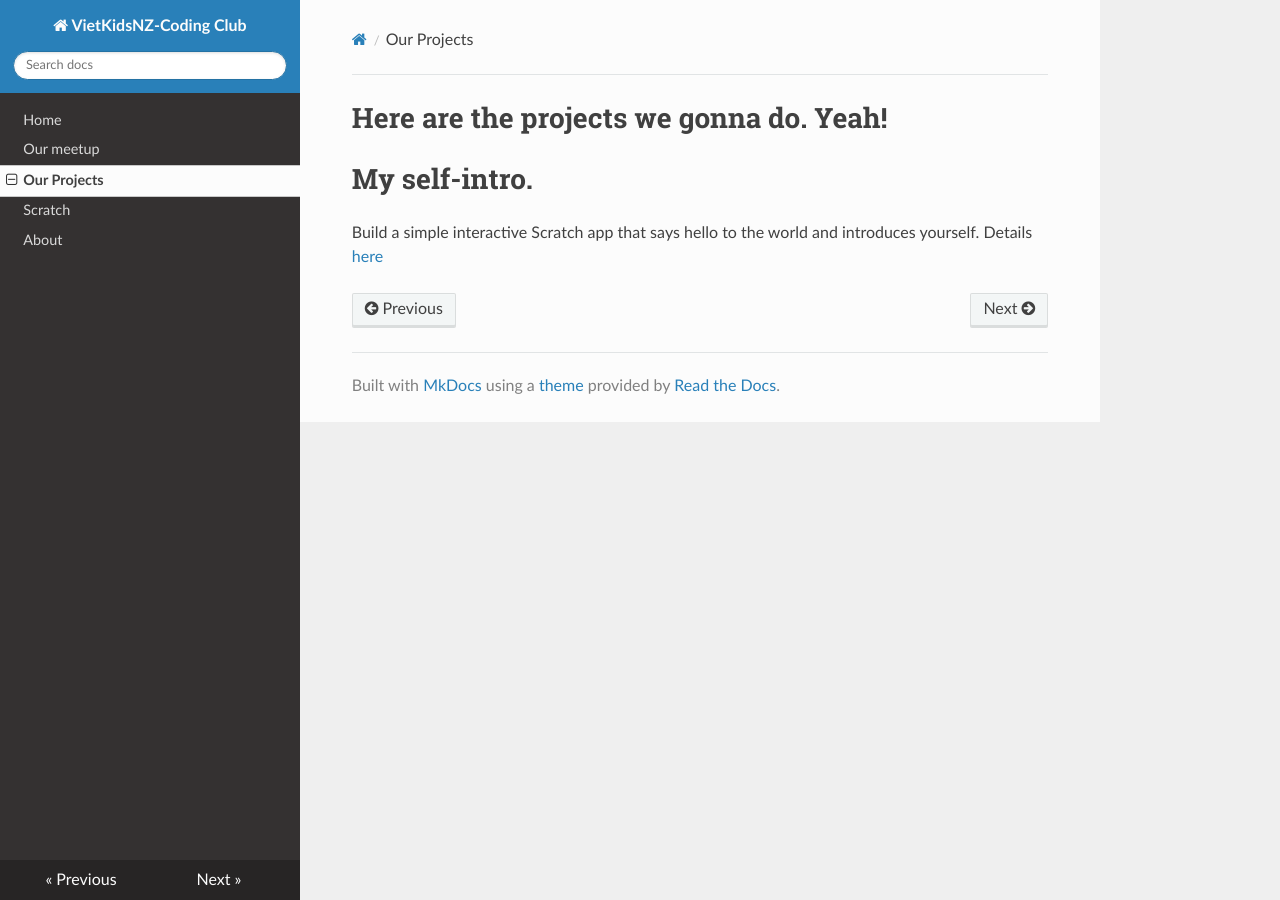
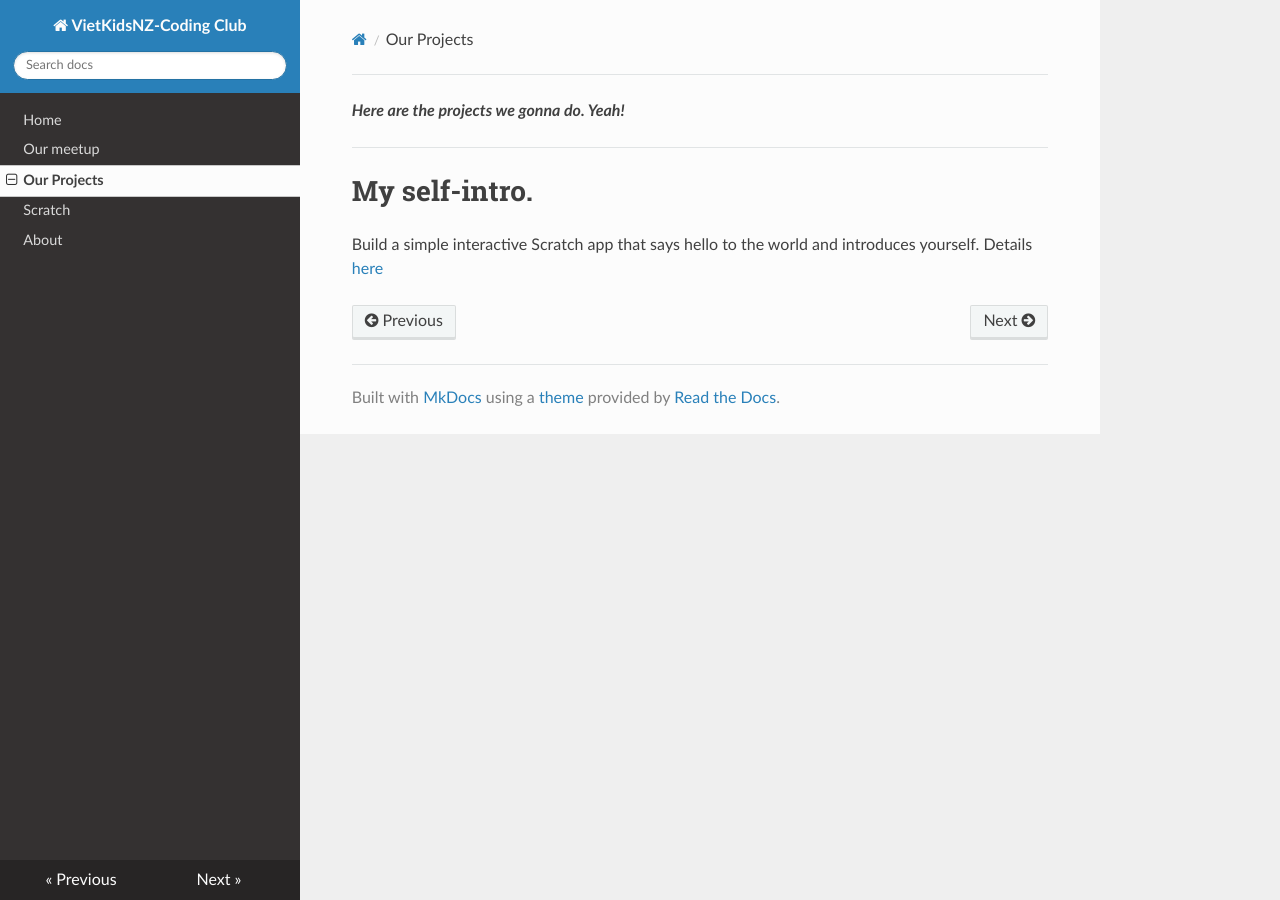
Before and after one commit to trungdtbk/VietKidsNZ-CC, an MkDocs documentation site: the page built from docs/projects.md, in a window 1280 px wide. Built offline with MkDocs 1.6.1, drawn with Linux system fonts in a browser that asks for light colours; nearby versions of some CDN libraries.

```diff
--- a/docs/projects.md
+++ b/docs/projects.md
@@ -1,4 +1,6 @@
-# Here are the projects we gonna do. Yeah!
+***Here are the projects we gonna do. Yeah!***
+
+* * *
 
 # My self-intro.
 
```
